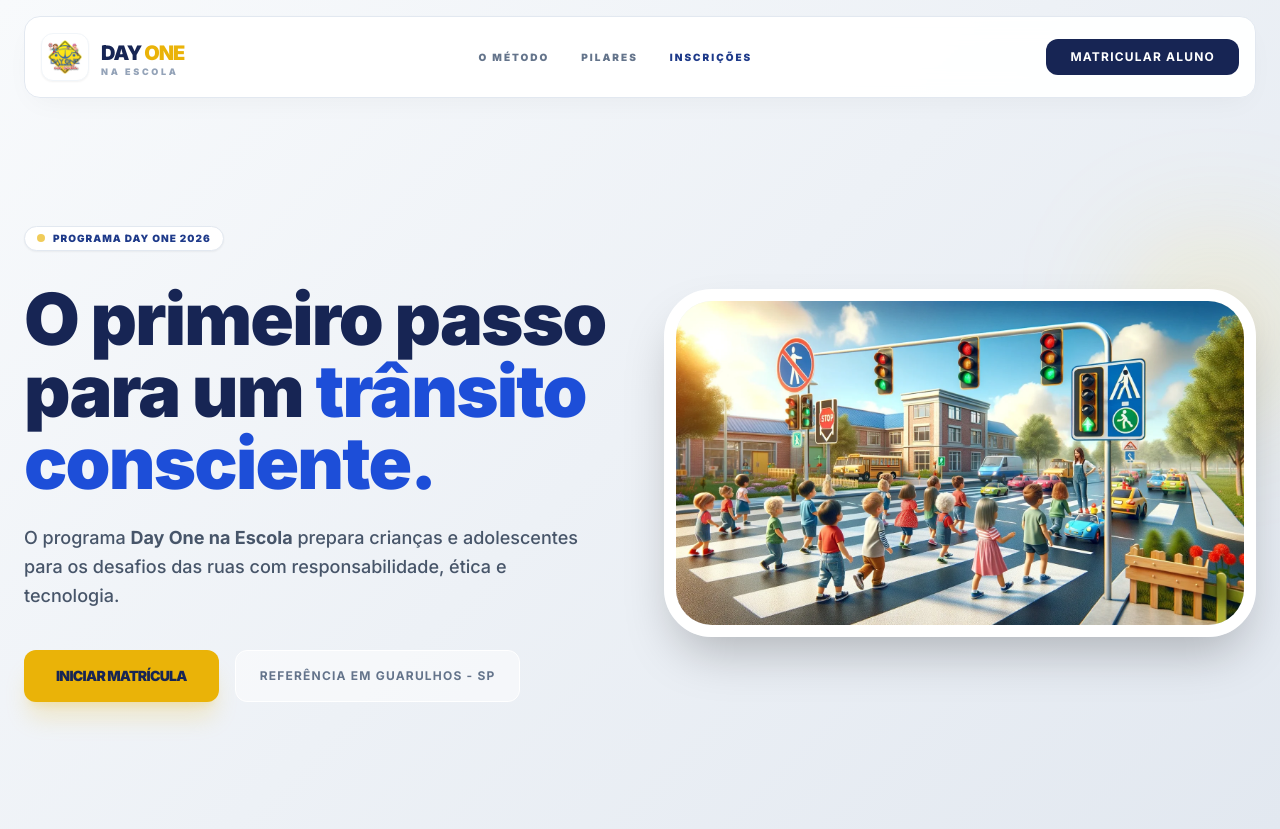
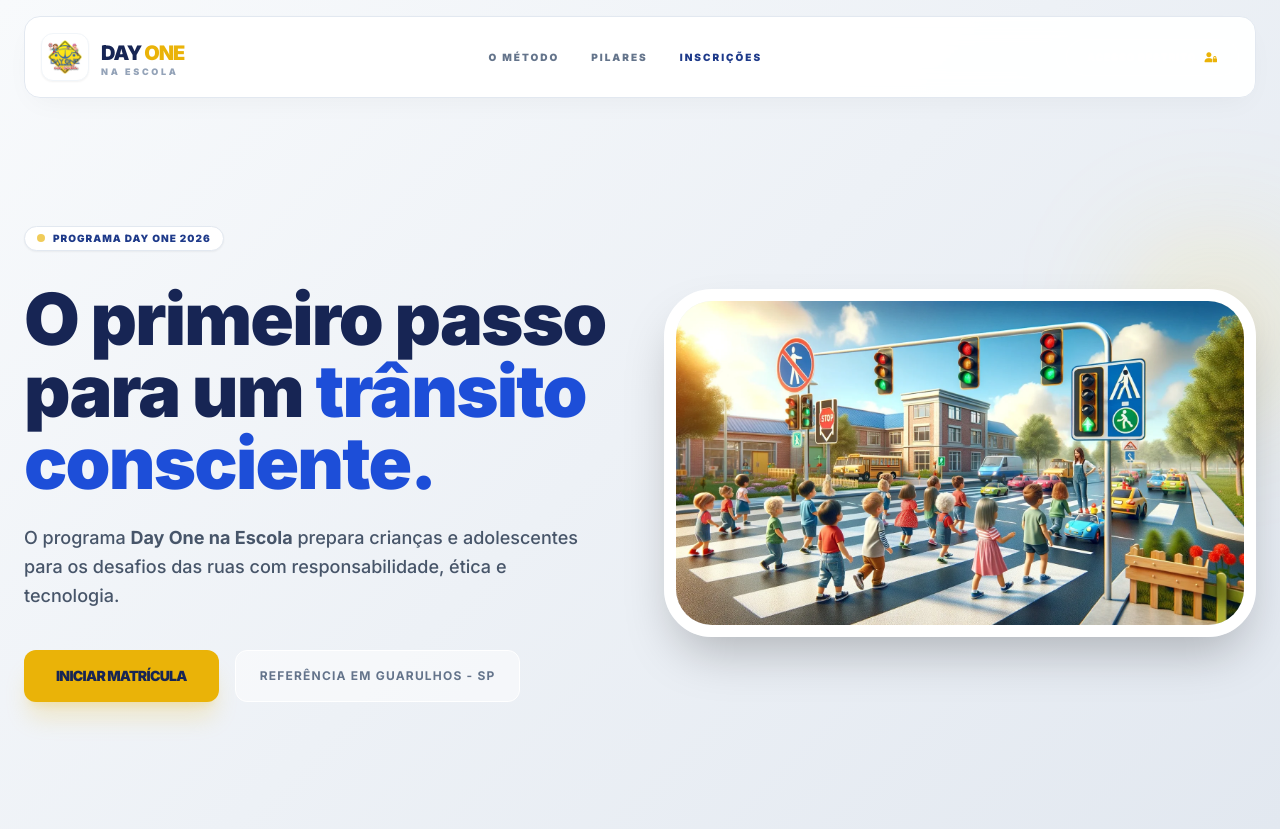
Before and after one commit to jr-xavier/sistema_transito, a Django app: page / in a window 1280 px wide. Shown: the top 829 px of the page. Run offline with Django 5.2, Linux system fonts and the light colour scheme; some libraries are stand-ins or nearby versions.

Commit message:
Alterando botao superior para login restrito

```diff
--- a/escola/templates/escola/index.html
+++ b/escola/templates/escola/index.html
@@ -83,12 +83,17 @@
             <a href="#matricula" class="text-blue-900">Inscrições</a>
           </div>
 
-          <a
-            href="#matricula"
-            class="bg-blue-950 text-white px-6 py-2.5 rounded-xl text-xs font-bold uppercase tracking-widest hover:bg-blue-800 transition-all"
-          >
-            Matricular Aluno
-          </a>
+          <div class="flex items-center">
+            <a
+              href="{% url 'admin:index' %}"
+              class="flex items-center gap-2 bg-white/5 hover:bg-white/15 text-white border border-white/20 px-5 py-2.5 rounded-full font-black text-[10px] uppercase tracking-widest transition-all group"
+            >
+              <span>Acesso Restrito</span>
+              <i
+                class="fas fa-user-lock text-yellow-500 group-hover:scale-110 transition-transform"
+              ></i>
+            </a>
+          </div>
         </div>
       </div>
     </nav>
```
